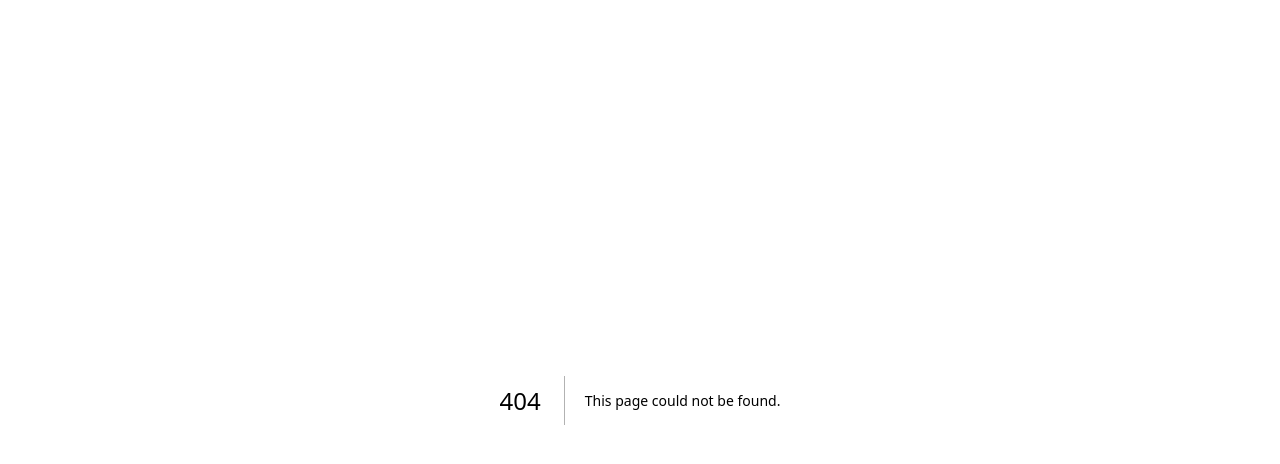
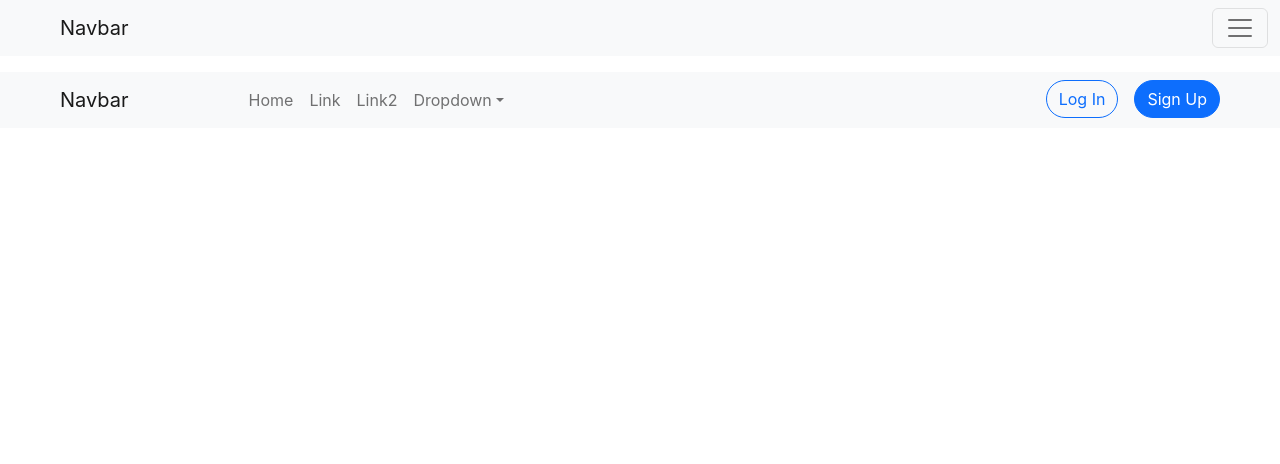
Before and after one commit to HuyttTedd/nextjs_football, a Next.js app: page /test in a window 1280 px wide. Before the commit this address had no page. Shown: the top 464 px of the page. Built offline with nearby package versions, Linux system fonts and the light colour scheme.

Commit message:
commit 1

```diff
--- /dev/null
+++ b/components/header/Navigationbar.js
@@ -0,0 +1,61 @@
+import Button from 'react-bootstrap/Button';
+import Container from 'react-bootstrap/Container';
+import Form from 'react-bootstrap/Form';
+import Nav from 'react-bootstrap/Nav';
+import Navbar from 'react-bootstrap/Navbar';
+import NavDropdown from 'react-bootstrap/NavDropdown';
+import Offcanvas from 'react-bootstrap/Offcanvas';
+
+function Navigationbar() {
+    return (
+        <>
+          {[false, 'xl'].map((expand) => (
+            <Navbar key={expand} bg="light" expand={expand} className="mb-3">
+              <Container fluid>
+                <Navbar.Brand className='ms-5' href="#">Navbar</Navbar.Brand>
+                <Navbar.Offcanvas
+                  id={`offcanvasNavbar-expand-${expand}`}
+                  aria-labelledby={`offcanvasNavbarLabel-expand-${expand}`}
+                  placement="end"
+                >
+                  <Offcanvas.Header closeButton>
+                    <Offcanvas.Title id={`offcanvasNavbarLabel-expand-${expand}`}>
+                      Offcanvas
+                    </Offcanvas.Title>
+                  </Offcanvas.Header>
+                  <Offcanvas.Body>
+                    <Nav className="pe-5 ps-5 ms-5">
+                      <Nav.Link href="#action1">Home</Nav.Link>
+                      <Nav.Link href="#action2">Link</Nav.Link>
+                      <Nav.Link className='' id={`test-expand-${expand}`}>Link2</Nav.Link>
+                      <NavDropdown
+                        title="Dropdown"
+                        id={`offcanvasNavbarDropdown-expand-${expand}`}
+                      >
+                        <NavDropdown.Item href="#action3">Action</NavDropdown.Item>
+                        <NavDropdown.Item href="#action4">
+                          Another action
+                        </NavDropdown.Item>
+                        <NavDropdown.Divider />
+                        <NavDropdown.Item href="#action5">
+                          Something else here
+                        </NavDropdown.Item>
+                      </NavDropdown>
+                    </Nav>
+                    <Nav className='ms-auto d-none d-xl-block'>
+                      <div className='me-5'>
+                        <Button className='btn-outline-primary btn-light rounded-pill me-3'>Log In</Button>
+                        <Button className='rounded-pill'>Sign Up</Button>
+                      </div>
+                    </Nav>
+                  </Offcanvas.Body>
+                </Navbar.Offcanvas>
+                <Navbar.Toggle aria-controls={`offcanvasNavbar-expand-${expand}`} />
+              </Container>
+            </Navbar>
+          ))}
+        </>
+      );
+}
+
+export default Navigationbar
--- a/package.json
+++ b/package.json
@@ -6,8 +6,10 @@
     "start": "next start"
   },
   "dependencies": {
+    "bootstrap": "^5.2.3",
     "next": "latest",
     "react": "18.2.0",
+    "react-bootstrap": "^2.7.0",
     "react-dom": "18.2.0"
   }
 }
--- /dev/null
+++ b/pages/_app.js
@@ -0,0 +1,8 @@
+import "bootstrap/dist/css/bootstrap.min.css"; // Import bootstrap CSS
+import "../styles/globals.css";
+
+function MyApp({ Component, pageProps }) {
+  return <Component {...pageProps} />;
+}
+
+export default MyApp;
--- /dev/null
+++ b/pages/test.js
@@ -0,0 +1,11 @@
+import Navigationbar from '../components/header/Navigationbar';
+
+function BasicExample() {
+  return (
+    <>
+        <Navigationbar/>
+    </>
+  );
+}
+
+export default BasicExample;
```
Also changed, not shown: components/ads/AdsTest.js (added, +9 -0 lines), pages/gridTest.js (added, +24 -0 lines), 1 other file (tests, documents, lock files or other folders).
